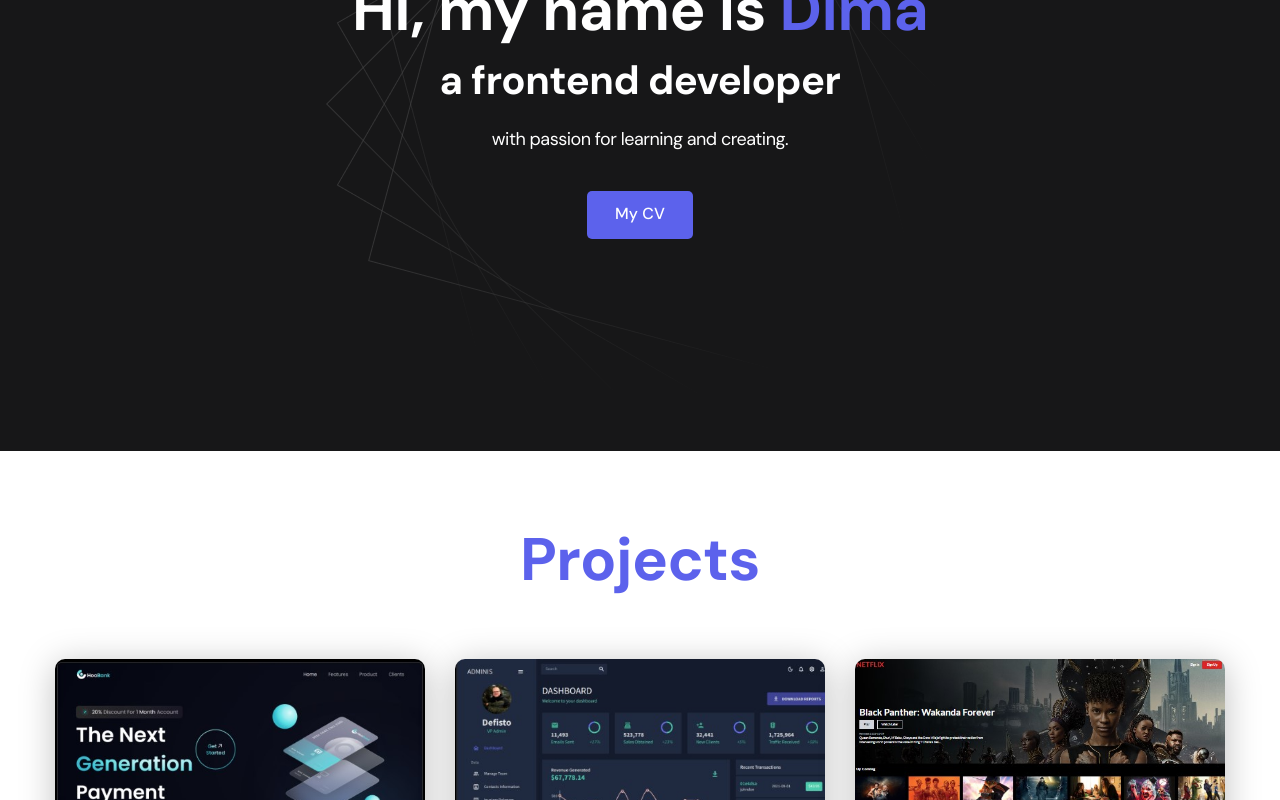
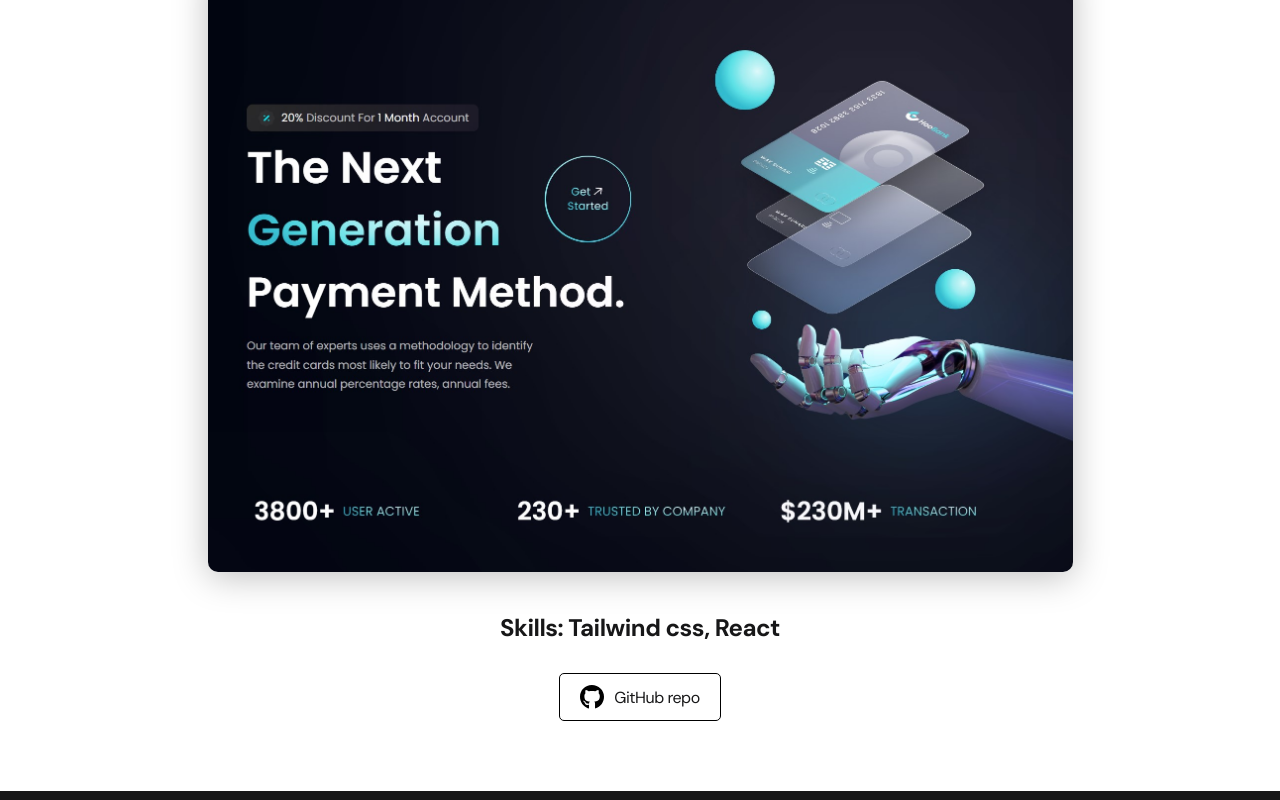
Before and after one commit to Defisto7/portfolio-react, a React (Create React App) app: page /project/1 in a window 1280 px wide. Shown: the part 320-1120 px from the top of the page. Built offline with nearby package versions, Linux system fonts and the light colour scheme.

Commit message:
Master
add project page

```diff
--- a/src/App.js
+++ b/src/App.js
@@ -5,12 +5,14 @@ import Footer from "./components/footer/Footer";
 import Home from "./pages/Home";
 import Contacts from "./pages/Contacts";
 import Skills from "./pages/Skills";
+import ProjectPage from "./pages/ProjectPage";
 
 const App = () => {
   return (
     <div className="App">
       <Navbar />
-      <Home />
+      {/* <Home /> */}
+      <ProjectPage />
       {/* <Skills /> */}
       {/* <Contacts/> */}
       <Footer />
--- /dev/null
+++ b/src/components/btnGitHub/BtnGitHub.js
@@ -0,0 +1,13 @@
+import "./style.css";
+import gitHubIcon from "./gitHub-black.svg";
+
+const BtnGitHub = ({ link }) => {
+  return (
+    <a href={link} className="btn-outline">
+      <img src={gitHubIcon} alt="" />
+      GitHub repo
+    </a>
+  );
+};
+
+export default BtnGitHub;
--- a/src/components/projects/Projects.jsx
+++ b/src/components/projects/Projects.jsx
@@ -11,7 +11,7 @@ const Projects = () => {
           <h2 className="title-1">Projects</h2>
           <ul className="projects">
            {project.map(({title, img}) => {
-            return <Project title={title} img={img}/>
+            return <Project key={title} title={title} img={img}/>
            })}
           </ul>
         </div>
--- /dev/null
+++ b/src/pages/ProjectPage.jsx
@@ -0,0 +1,23 @@
+import BtnGitHub from "../components/btnGitHub/BtnGitHub";
+import img from "./../img/projects/01-big.jpg";
+
+const ProjectPage = () => {
+  return (
+    <main className="section">
+      <div className="container">
+        <div className="project-details">
+          <h1 className="title-1">Modern bank</h1>
+          <a href="https://bank-modern-app-tau.vercel.app/">
+            <img src={img} alt="" className="project-details__cover" />
+          </a>
+          <div className="project-details__desc">
+            <p>Skills: Tailwind css, React</p>
+          </div>
+        <BtnGitHub link="https://github.com/Defisto7/bank_modern_app"/>
+        </div>
+      </div>
+    </main>
+  );
+};
+
+export default ProjectPage;
```
Also changed, not shown: src/components/btnGitHub/gitHub-black.svg (renamed from src/img/icons/gitHub-black.svg), src/components/btnGitHub/style.css (added).
